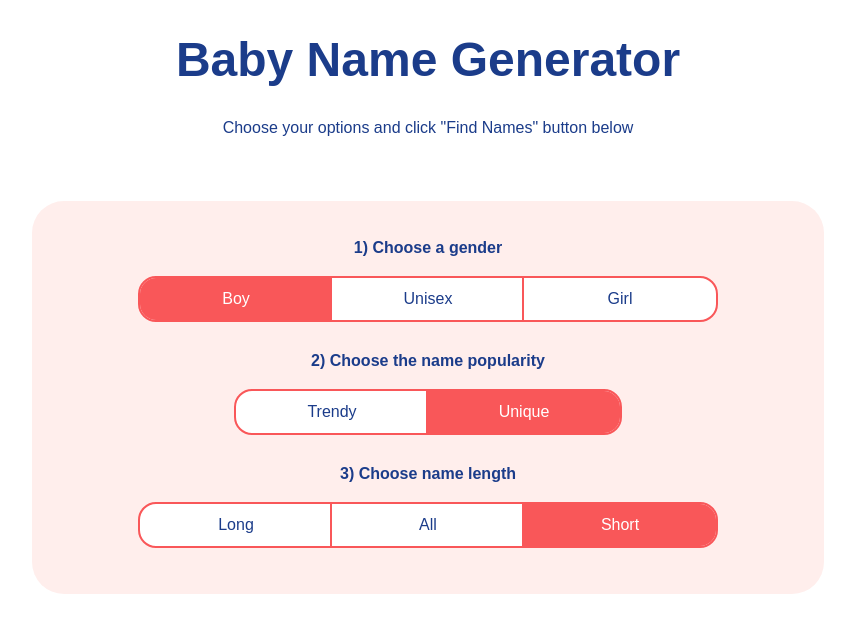
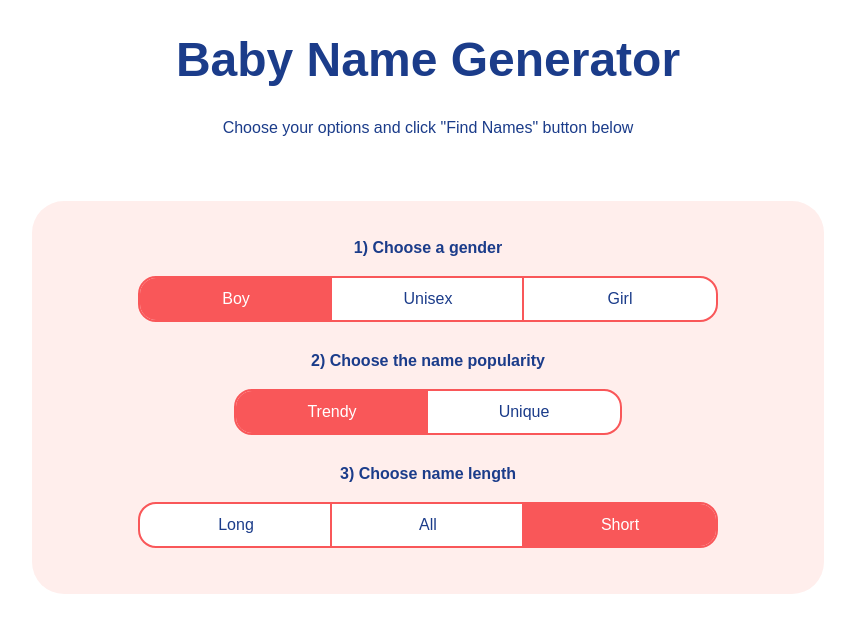
Before and after one commit to JovanaMatic/baby-generator, a Nuxt app: page / in a window 1280 px wide. Shown: the top 632 px of the page, without its empty margins (212-1067 px from the left). Built offline with nearby package versions, Linux system fonts and the light colour scheme.

Commit message:
Implement buttons for selecting options

```diff
--- a/app.vue
+++ b/app.vue
@@ -1,8 +1,32 @@
-<script setup>
-  const options = ref({
-    gender: 'Boy',
-    popularity: 'Unique',
-    length: 'Short'
+<script setup lang="ts">
+
+  enum Gender {
+    GIRL = 'Girl',
+    BOY = 'Boy',
+    UNISEX = 'Unisex'
+  }
+
+  enum Popularity {
+    TRENDY = 'Trendy',
+    UNIQUE = 'Unique',
+  }
+
+  enum Length {
+    LONG = 'Long',
+    SHORT = 'Short',
+    ALL = 'All'
+  }
+
+  interface OptionsState {
+    gender: string,
+    popularity: string,
+    length: string,
+  }
+
+  const options = ref <OptionsState>({
+    gender: Gender.BOY,
+    popularity: Popularity.TRENDY,
+    length: Length.SHORT
   })
 </script>
 
@@ -18,18 +42,21 @@
         <div class="option-buttons">
           <button
            class="option option-left"
-           :class="options.gender === 'Boy' && 'option-active'"
+           :class="options.gender === Gender.BOY && 'option-active'"
+           @click="options.gender = Gender.BOY"
           >Boy
           </button>
           <button
            class="option"
-           :class="options.gender === 'Unisex' && 'option-active'"
+           :class="options.gender === Gender.UNISEX && 'option-active'"
+           @click="options.gender = Gender.UNISEX"
           >Unisex
           </button>
 
           <button
            class="option option-right"
-           :class="options.gender === 'Girl' && 'option-active'"
+           :class="options.gender === Gender.GIRL && 'option-active'"
+           @click="options.gender = Gender.GIRL"
           >Girl
           </button>
         </div>
@@ -40,12 +67,14 @@
         <div class="option-buttons">
           <button
            class="option option-left"
-           :class="options.popularity === 'Trendy' && 'option-active'"
+           :class="options.popularity === Popularity.TRENDY && 'option-active'"
+           @click="options.popularity = Popularity.TRENDY"
           >Trendy
           </button>
           <button
            class="option option-right"
-           :class="options.popularity === 'Unique' && 'option-active'"
+           :class="options.popularity === Popularity.UNIQUE && 'option-active'"
+           @click="options.popularity = Popularity.UNIQUE"
           >Unique
           </button>
         </div>
@@ -56,17 +85,20 @@
         <div class="option-buttons">
           <button
            class="option option-left"
-           :class="options.length === 'Long' && 'option-active'"
+           :class="options.length === Length.LONG && 'option-active'"
+           @click="options.length = Length.LONG"
           >Long
           </button>
           <button
            class="option"
-           :class="options.length === 'All' && 'option-active'"
+           :class="options.length === Length.ALL && 'option-active'"
+           @click="options.length = Length.ALL"
           >All
           </button>
           <button
            class="option option-right"
-           :class="options.length === 'Short' && 'option-active'"
+           :class="options.length === Length.SHORT && 'option-active'"
+           @click="options.length = Length.SHORT"
           >Short
           </button>
         </div>
```
